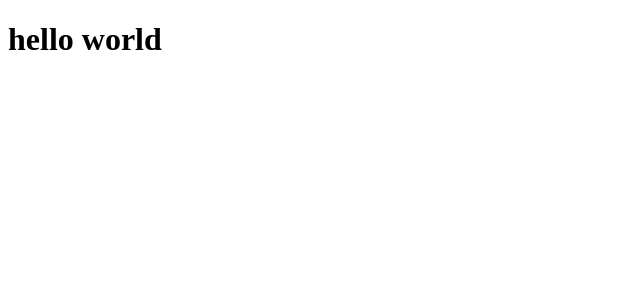
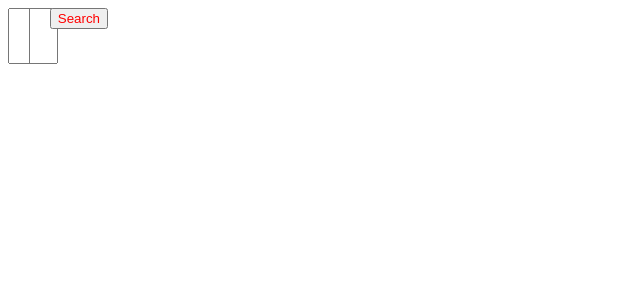
Before and after one commit to HectorAgudelo/clonebnb, a React (Create React App) app: page / in a window 1280 px wide. Shown: the top 300 px of the page, without its empty margins (0-640 px from the left). Built offline with nearby package versions, Linux system fonts and the light colour scheme.

Commit message:
components for the search bar

```diff
--- a/package.json
+++ b/package.json
@@ -6,7 +6,9 @@
     "@testing-library/jest-dom": "^5.16.4",
     "@testing-library/react": "^13.3.0",
     "@testing-library/user-event": "^13.5.0",
+    "bootstrap": "^5.2.0",
     "react": "^18.2.0",
+    "react-bootstrap": "^2.4.0",
     "react-dom": "^18.2.0",
     "react-scripts": "^2.1.3",
     "styled-components": "^5.3.5",
--- a/src/App.js
+++ b/src/App.js
@@ -1,9 +1,12 @@
+import React from 'react';
+import {Search} from './components/Search'
 import './App.css';
+
 
 function App() {
   return (
     <div className="App">
- <h1>hello world</h1>
+      <Search/>
     </div>
   );
 }
--- /dev/null
+++ b/src/components/Search.js
@@ -0,0 +1,20 @@
+import React from 'react';
+import { Container, InputBar, InputsContainer, SearchButton } from './SearchStyles';
+
+export const Search = () => {
+  return (
+    <>
+      <Container>
+        <InputsContainer>
+          <InputBar />
+        </InputsContainer>
+        <InputsContainer>
+          <InputBar />
+        </InputsContainer>
+        <InputsContainer>
+          <SearchButton>Search</SearchButton>
+        </InputsContainer>
+      </Container>
+    </>
+  );
+};
--- /dev/null
+++ b/src/components/SearchStyles.js
@@ -0,0 +1,39 @@
+import styled from 'styled-components';
+
+export const Container = styled.div`
+  position: relative;
+  width: 100px;
+  height: 50px;
+  box-sizing: border-box;
+  display: flex;
+  justify-content: center;
+  align-items: center;
+  flex-direction: row;
+
+  &:hover {
+    color: red;
+    width: 500px;
+  }
+`;
+
+export const InputsContainer = styled.div`
+  position: relative;
+  width: 100px;
+  height: 50px;
+  box-sizing: border-box;
+`;
+
+export const InputBar = styled.input`
+  position: relative;
+  line-height: 30px;
+  top: 0;
+  left: 0;
+  width: 100%;
+  height: 50px;
+  font-size: 2rem;
+`;
+
+export const SearchButton = styled.button`
+  color: red;
+
+`;
```
Also changed, not shown: 1 other file (tests, documents, lock files or other folders).
